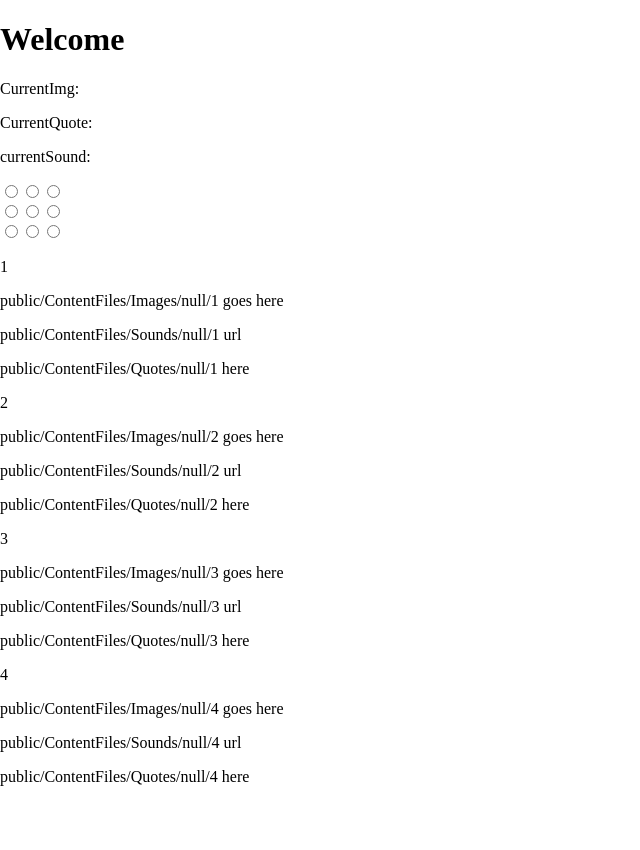
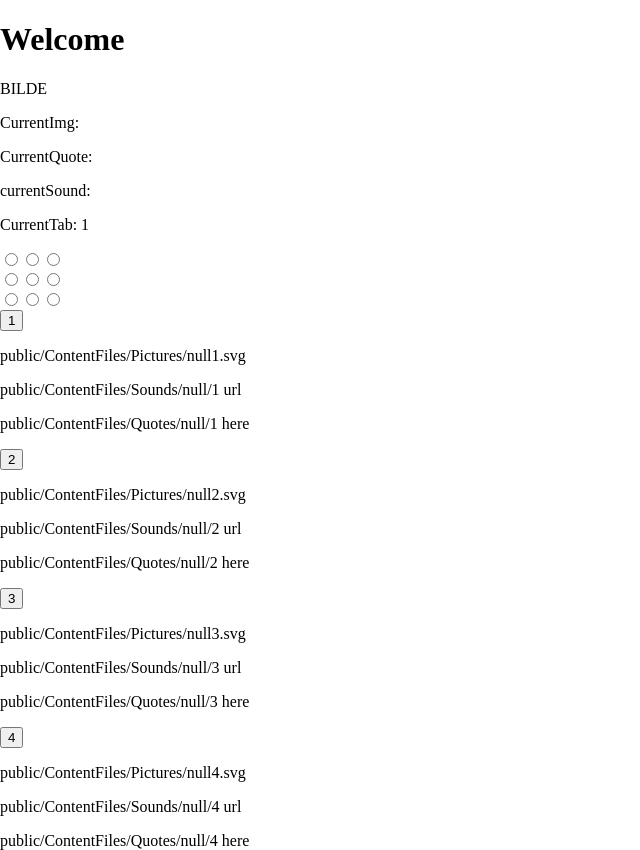
Before and after one commit to IT2810/it2810-webutvikling-h18-prosjekt-2-gruppe--34, a React (Create React App) app in the folder pro2/: page / in a window 1280 px wide. Shown: the whole page, without its empty margins (0-640 px from the left). Before the commit the page ends 821 px from the top, so only its background shows below. Built offline with nearby package versions, Linux system fonts and the light colour scheme.

Commit message:
#15: prøver å laste inn med ajax. fikk det ikke til

```diff
--- a/pro2/src/App.js
+++ b/pro2/src/App.js
@@ -11,9 +11,9 @@ class App extends Component {
     currentSound: null,
     currentTab: 1,
     imageBtns: [
-      { id: 1, name: "img" },
-      { id: 2, name: "img" },
-      { id: 3, name: "img" }
+      { id: "animal", name: "img" },
+      { id: "food", name: "img"},
+      { id: "internet", name: "img" }
     ],
     quoteBtns: [
       { id: 4, name: "txt" },
@@ -35,16 +35,16 @@ class App extends Component {
 
   constructor() {
     super();
-    this.onClick = this.onClick.bind(this);
+    this.onMediaClick = this.onMediaClick.bind(this);
     this.tabPicker = this.tabPicker.bind(this);
-    this.onPicChangeCategory = this.onPicChangeCategory.bind(this); //binder til APP state!
+    /*this.onPicChangeCategory = this.onPicChangeCategory.bind(this); //binder til APP state!*/
   }
-
+/*
   onPicChangeCategory(category) {
     this.setState({ currentImg: category });
   }
-
-  onClick(e) {
+*/
+  onMediaClick(e) {
     if (e.target.name === "img") {
       this.setState({ currentImg: e.target.id });
     } else if (e.target.name === "txt") {
@@ -55,7 +55,15 @@ class App extends Component {
   }
 
   tabPicker(e) {
+    if (e.target.id === this.currentTab) {
+          console.log("Du er i den tab'en");
+    }
     this.setState({ currentTab: e.target.id });
+    console.log(e.target.id)
+  }
+
+  showTab(id){
+
   }
 
   render() {
@@ -66,23 +74,25 @@ class App extends Component {
         <div>
           <div className="Tab" />
         </div>
+        <div className="box">BILDE</div>
         <p>CurrentImg: {this.state.currentImg}</p>
         <p>CurrentQuote: {this.state.currentQuote}</p>
         <p>currentSound: {this.state.currentSound}</p>
+        <p>CurrentTab: {this.state.currentTab}</p>
         <Group
           btns={this.state.imageBtns}
           onChange={this.onPicChangeCategory}
-          onClick={this.onClick}
+          onClick={this.onMediaClick}
         />
         <Group
           btns={this.state.quoteBtns}
           onChange={this.onPicChangeCategory}
-          onClick={this.onClick}
+          onClick={this.onMediaClick}
         />
         <Group
           btns={this.state.soundBtns}
           onChange={this.onPicChangeCategory}
-          onClick={this.onClick}
+          onClick={this.onMediaClick}
         />
 
         <TabContainer
@@ -90,6 +100,7 @@ class App extends Component {
           currentImg={this.state.currentImg}
           currentSound={this.state.currentSound}
           currentQuote={this.state.currentQuote}
+          onClick={this.tabPicker}
         />
       </React.Fragment>
     );
--- a/pro2/src/Components/Tab.jsx
+++ b/pro2/src/Components/Tab.jsx
@@ -8,7 +8,7 @@ class Tab extends Component {
     render() {
       return (
         <div id={this.props.id}>
-        <p>{this.props.id}</p>
+          <button onClick={this.props.onClick} id={this.props.id}>{this.props.id}</button>
           <Image url={this.props.imgurl} />
           <Sound url={this.props.soundurl} />
           <Quote url={this.props.quoteurl} />
--- a/pro2/src/Components/TabContainer.jsx
+++ b/pro2/src/Components/TabContainer.jsx
@@ -7,17 +7,20 @@ class TabContainer extends Component {
   render() {
     const { tabs } = this.props;
     return (
-      <div className="tabbRow">
+      <div className="tabRow">
         {tabs.map(tab => (
           <Tab
             key={tab.id}
             tab={tab}
             id={tab.id}
+            onClick={this.props.onClick}
+            value={tab.value}
             imgurl={
-              "public/ContentFiles/Images/" +
+              "public/ContentFiles/Pictures/" +
               this.props.currentImg +
-              "/" +
-              tab.id
+              +
+              tab.id +
+              ".svg"
             }
             soundurl={
               "public/ContentFiles/Sounds/" +
@@ -32,7 +35,7 @@ class TabContainer extends Component {
               tab.id
             }
           />
-        ))}
+      ))}
       </div>
     );
   }
--- a/pro2/src/Components/image.jsx
+++ b/pro2/src/Components/image.jsx
@@ -1,11 +1,35 @@
 import React, { Component } from "react";
+import $ from "jquery";
 
 class Image extends Component {
-  state = {};
+  constructor(props){
+    super(props)
+
+    this.state = {
+      url: this.props.url,
+    }
+  }
+
+  componentDidMount(){
+    console.log(this.state.url)
+  }
+
+  componentDidUpdate(prevProps, prevState){
+    console.log(this.props.url);
+    let el = $(".box");
+    fetch(this.props.url)
+      .then(res => res.text())
+      .then(svg => {
+        el.html(this.props.url);
+      })
+      .catch(console.error.bind(console));
+  }
+
+
   render() {
     return (
       <div>
-        <p>{this.props.url} goes here</p>
+        <p>{this.state.url}</p>
       </div>
     );
   }
```
Lines whose indentation alone changed are shown as unchanged.
